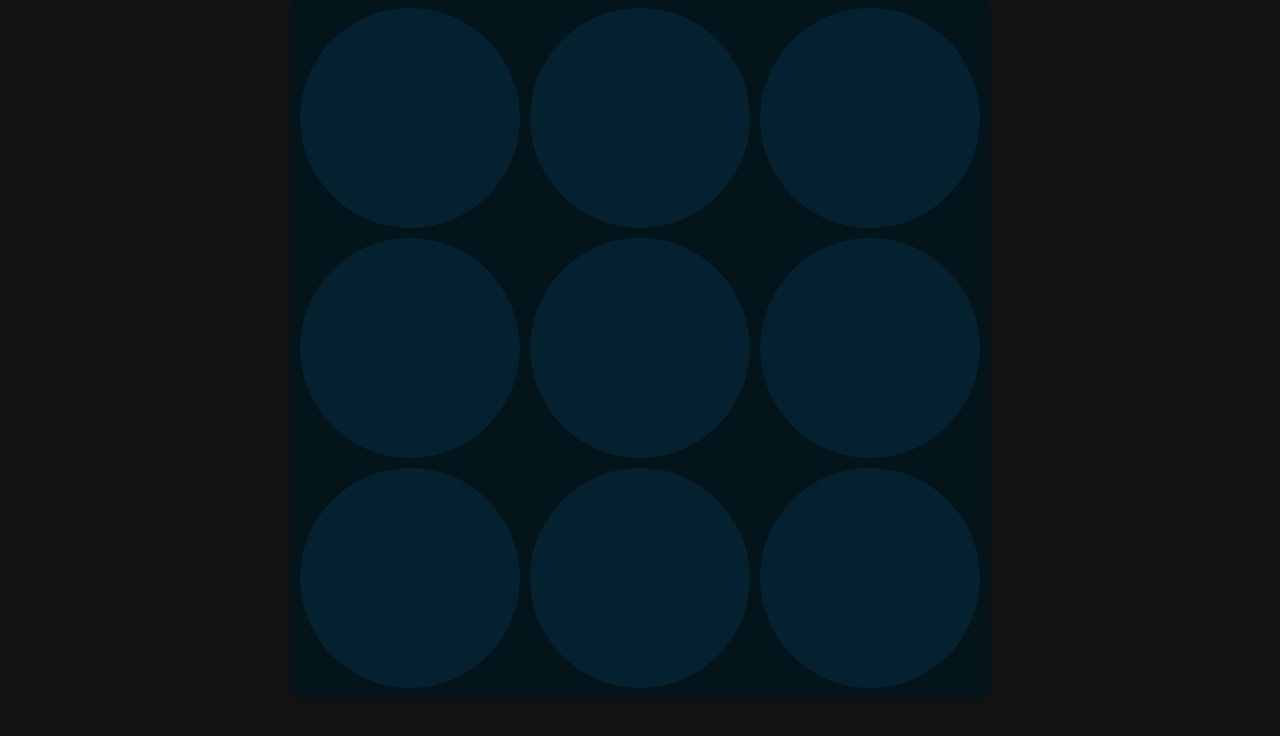
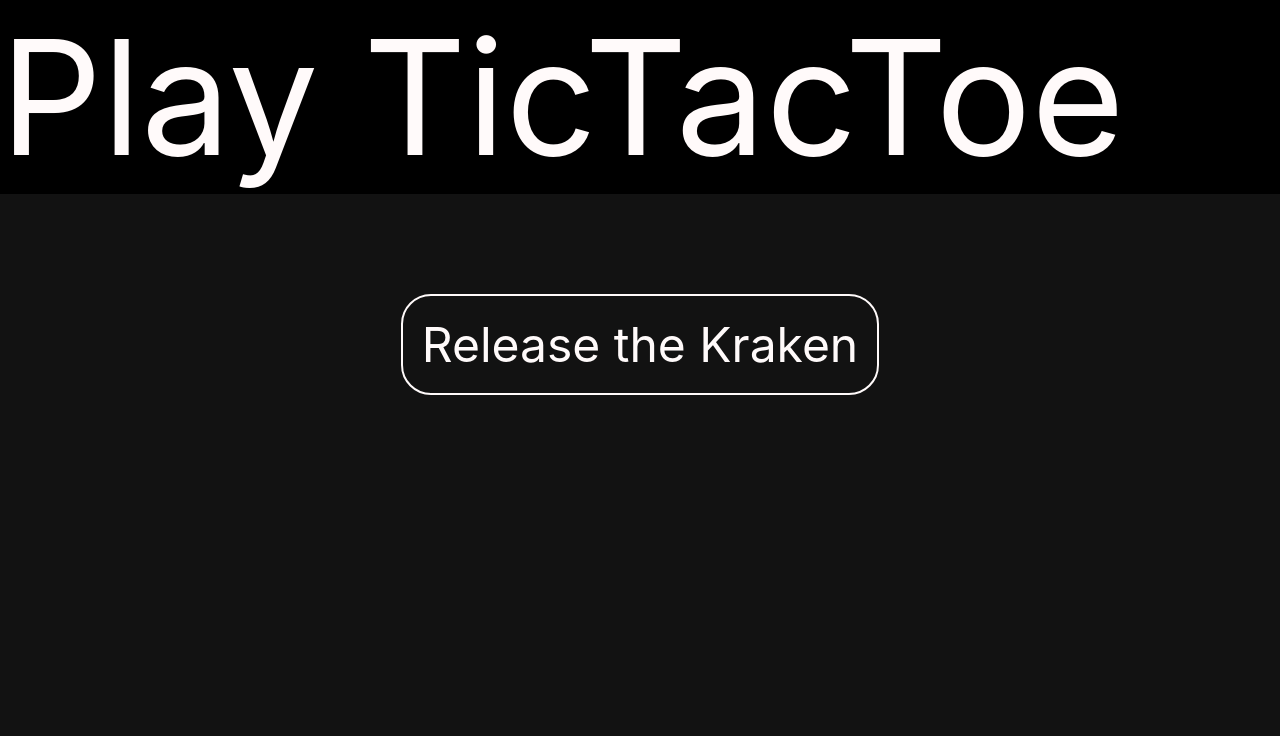
Before and after one commit to vanshamagg/tictactoe, a plain HTML site: page index.html in a window 1280 px wide. Drawn offline with Linux system fonts and the light colour scheme.

Commit message:
Added a Home Page

```diff
--- /dev/null
+++ b/css/main.css
@@ -0,0 +1,45 @@
+
+
+body {
+    background-color:  #121212;
+    margin: 0px;
+
+}
+
+
+.banner {
+    margin:0px;
+    color: snow;
+    font-size: 10em;
+    background-color: black;
+    width: 100%;
+    font-family: -apple-system, BlinkMacSystemFont, 'Segoe UI', Roboto, Oxygen, Ubuntu, Cantarell, 'Open Sans', 'Helvetica Neue', sans-serif;
+}
+.wrapper {
+    display: flex;
+    justify-content: center;
+    align-items: center;
+    height: auto;
+    border: none;
+    margin: auto;
+    margin-top: 100px;
+}
+
+#btn1 {
+    font-size: 3em;
+    padding: 0.4em;
+    border-radius: 30px;
+    border: 2px solid snow;
+    background: transparent;
+    color: snow;
+    transition: 0.3s;
+    font-family: -apple-system, BlinkMacSystemFont, 'Segoe UI', Roboto, Oxygen, Ubuntu, Cantarell, 'Open Sans', 'Helvetica Neue', sans-serif;
+}
+
+#btn1:hover {
+    background: snow;
+    color: black;
+    cursor: pointer;
+    padding: 0.5em;
+    font-size: 3.2em;
+}
--- a/index.html
+++ b/index.html
@@ -1,21 +1,21 @@
 <!DOCTYPE html>
 <html lang="en">
-    <head>
-        <meta charset="UTF-8">
-        <meta name="viewport" content="width=device-width, initial-scale=1.0">
-        <title>Document</title>
-        <link rel="stylesheet" href="./css/style.css">
-        <script src="./jquery-3.5.1.js"></script>
-
-
-    </head>
-    <body onload="mainBoard.populateBoard();">
-        <div id = "wrapper" class = "wrapper">
-
-
+<head>
+    <meta charset="UTF-8">
+    <meta name="viewport" content="width=device-width, initial-scale=1.0">
+    <link rel="stylesheet" href="css/main.css">
+    <title>Welcome</title>
+</head>
+<body>
+    <header>
+        <div class = "banner">
+            Play TicTacToe
         </div>
-
-
-        <script src="./this.js"></script>
-    </body>
+    </header>
+    <main>
+        <div class = "wrapper">
+            <input type="button" value="Release the Kraken" id="btn1" onclick="document.location='tic-tac-toe.html'">
+        </div>
+    </main>
+</body>
 </html>
```
Also changed, not shown: tic-tac-toe.html (added, +21 -0 lines).
